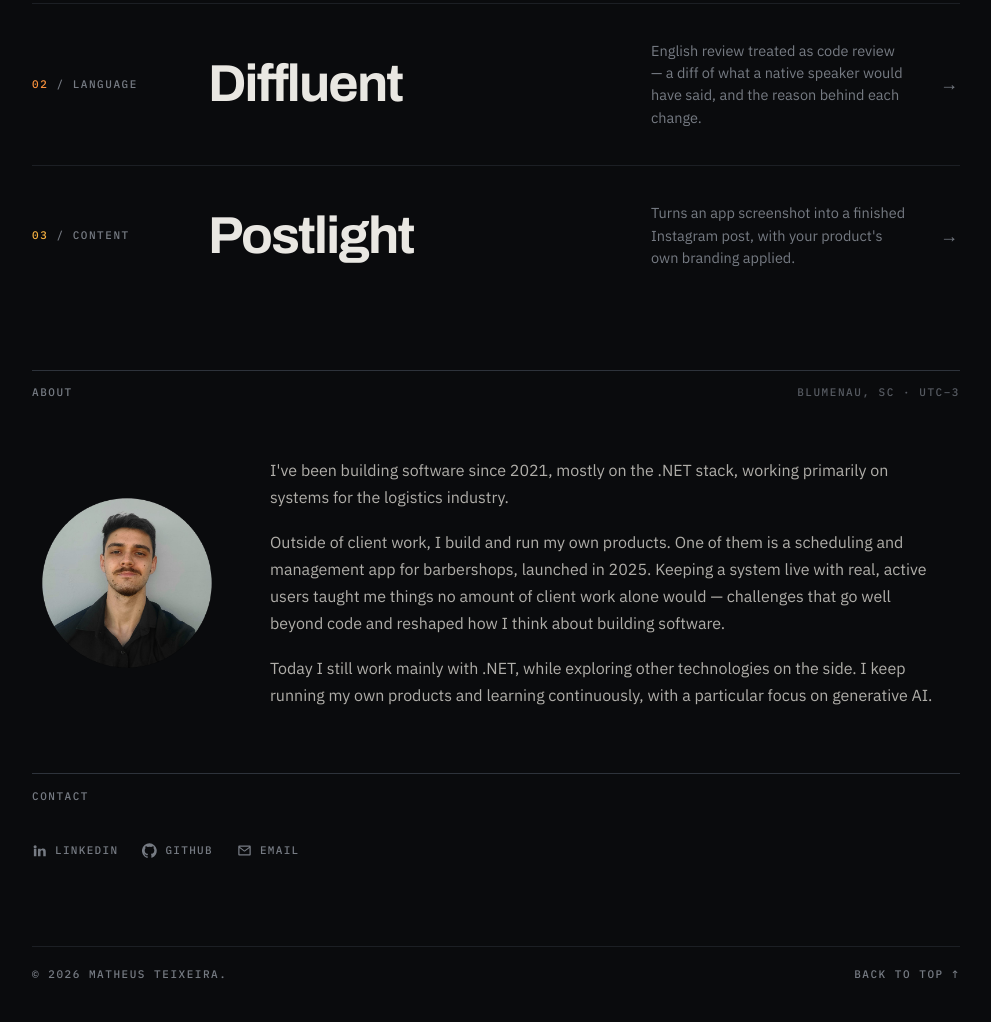
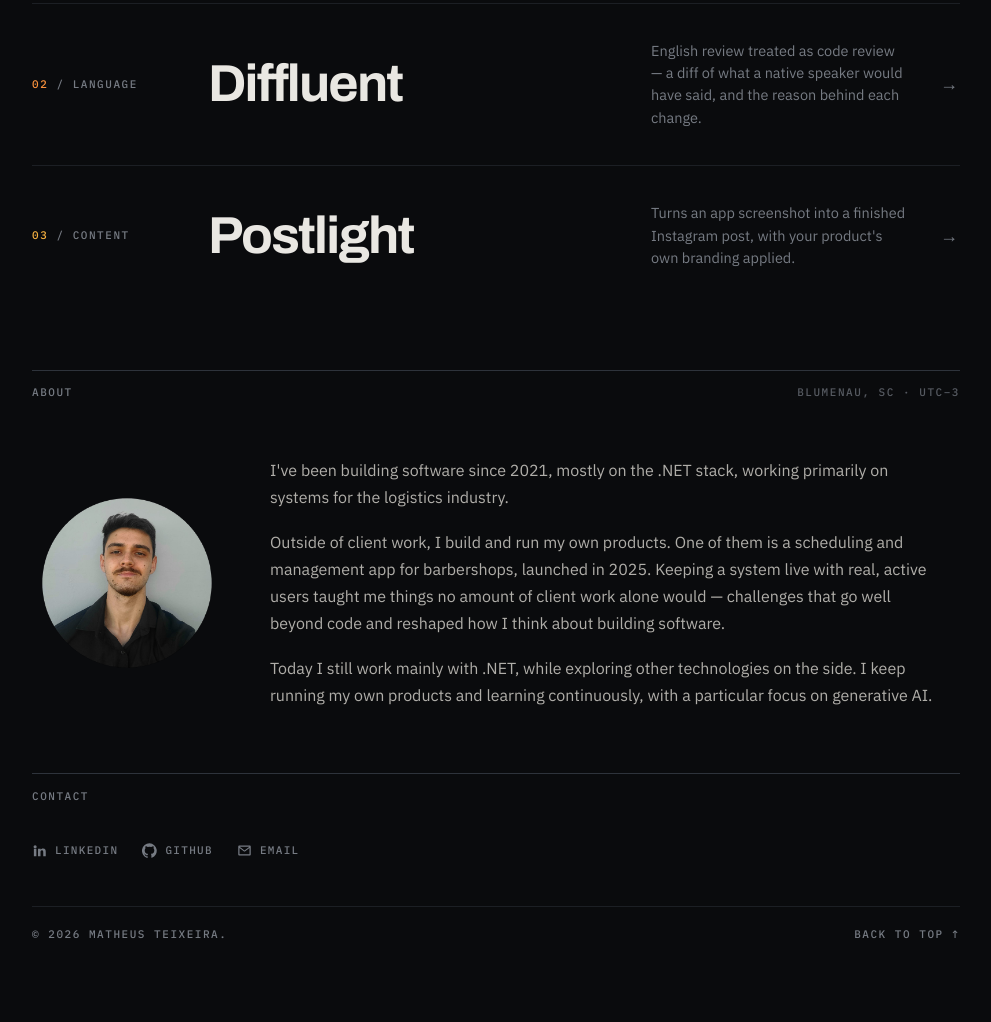
Before and after one commit to Meiteusz/portifolio, a website: page index.html in a window 1280 px wide. Shown: the part 1959-2981 px from the top of the page, without its empty margins (144-1135 px from the left). After the commit the page ends 2941 px from the top, so only its background shows below. Drawn offline with Linux system fonts and the light colour scheme.

Commit message:
fix: update margin-top for main section to a fixed value for consistent layout

```diff
--- a/style.css
+++ b/style.css
@@ -830,7 +830,7 @@ main section[id] {
   align-items: center;
   justify-content: space-between;
   gap: 1rem;
-  margin-top: clamp(4rem, 10vh, 6rem);
+  margin-top: 40px;
   padding: 1.25rem 0 2.5rem;
   border-top: 1px solid var(--rule);
 }
```
